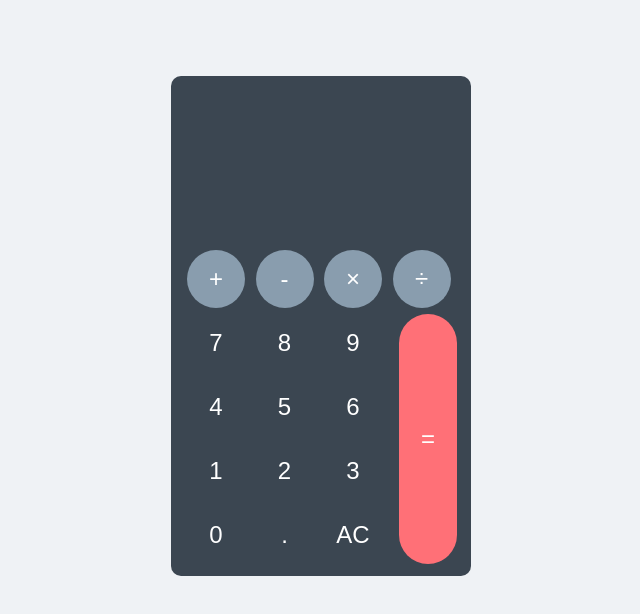
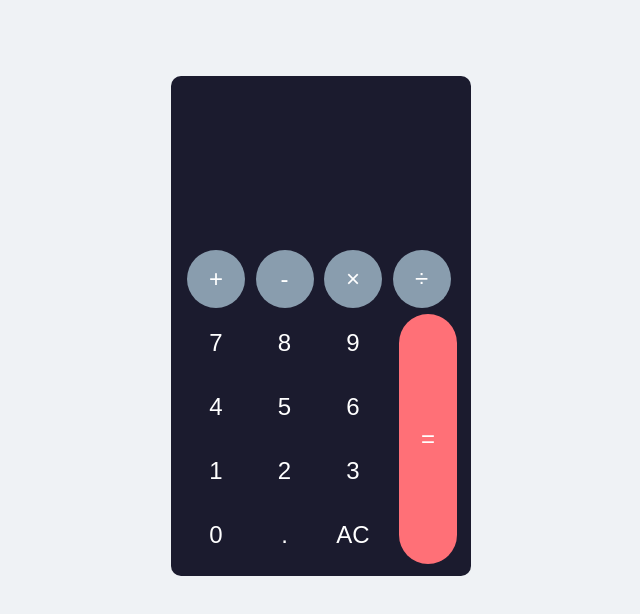
Before and after one commit to mashroofmashru/CalcJS, a plain HTML site: page index.html in a window 1280 px wide. Shown: the whole page, without its empty margins (319-959 px from the left). Drawn offline with Linux system fonts and the light colour scheme.

Commit message:
baground color of Calculator and screen is changed

```diff
--- a/css/style.css
+++ b/css/style.css
@@ -9,7 +9,7 @@ body{
     width: 300px;
     height: 500px;
     border-radius: 10px;
-    background-color: #3b4651;
+    background-color: #1b1b2e;
     margin: 0 auto;
     margin-top: 70px ;
 }
@@ -29,7 +29,7 @@ body{
 #screen{
     width: 220px;
     height: 60px;
-    background-color: #3b4651;
+    background-color: #1b1b2e;
     /* margin-left: 55px;
     margin-top: 76PX; */
     border: none;
```
